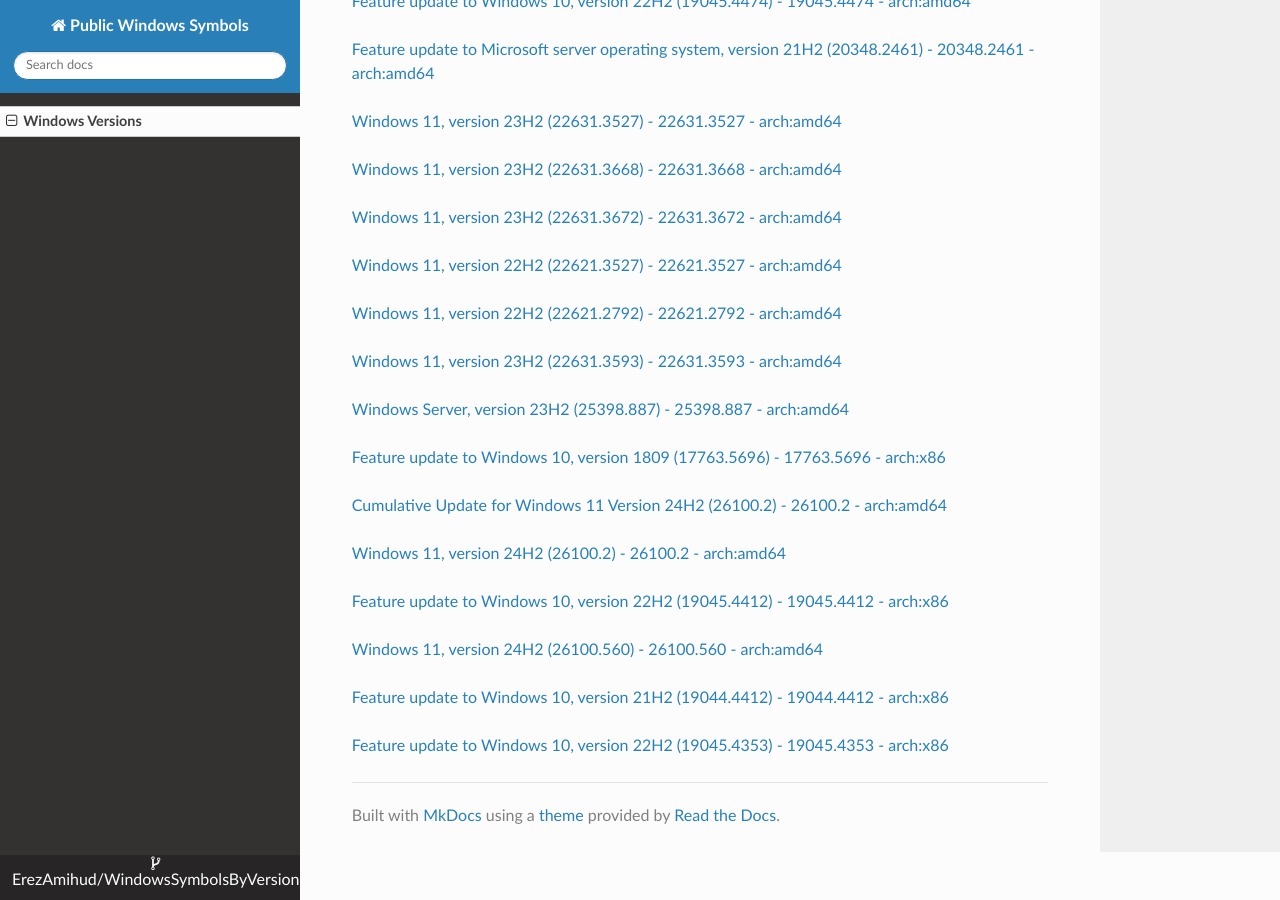
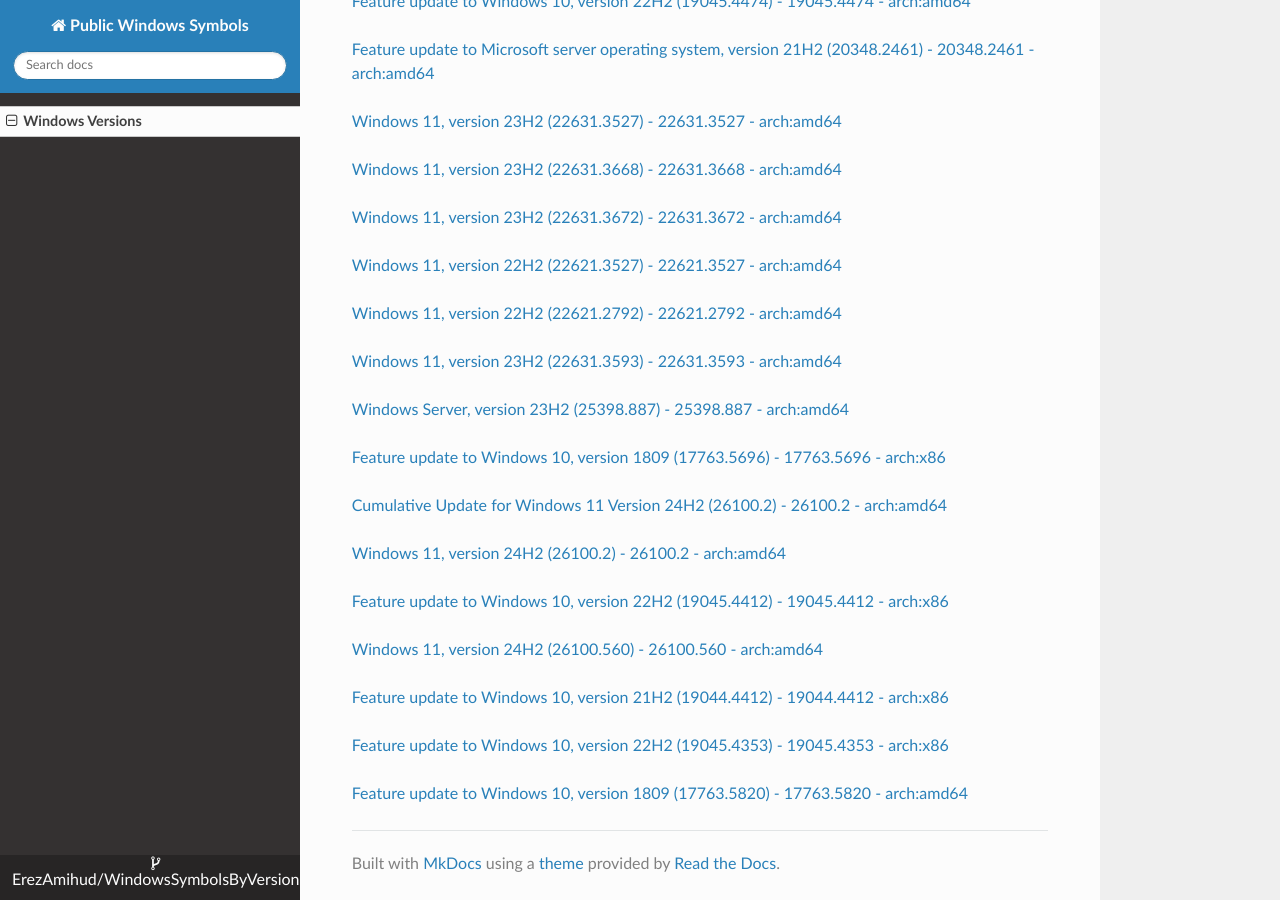
Before and after one commit to ErezAmihud/WindowsSymbolsByVersion, an MkDocs documentation site: the page built from docs/index.md, in a window 1280 px wide and 900 px high, scrolled down 14573 px. Built offline with MkDocs 1.6.1, drawn with Linux system fonts in a browser that asks for light colours; nearby versions of some CDN libraries.

Commit message:
Automated commit, add manifest for 7ecae58a-b384-44d8-985d-4877e4bd40b2

```diff
--- a/docs/index.md
+++ b/docs/index.md
@@ -778,3 +778,6 @@
 
 
 [Feature update to Windows 10, version 22H2 (19045.4353) - 19045.4353 - arch:x86](https://github.com/ErezAmihud/WindowsSymbolsByVersion/blob/main/manifests/e28f21b2-1549-4228-9d94-0335109d0e0f.manifest)
+
+
+[Feature update to Windows 10, version 1809 (17763.5820) - 17763.5820 - arch:amd64](https://github.com/ErezAmihud/WindowsSymbolsByVersion/blob/main/manifests/7ecae58a-b384-44d8-985d-4877e4bd40b2.manifest)
```
Also changed, not shown: process_builds.json (+1 -1 lines), 1 other file.
